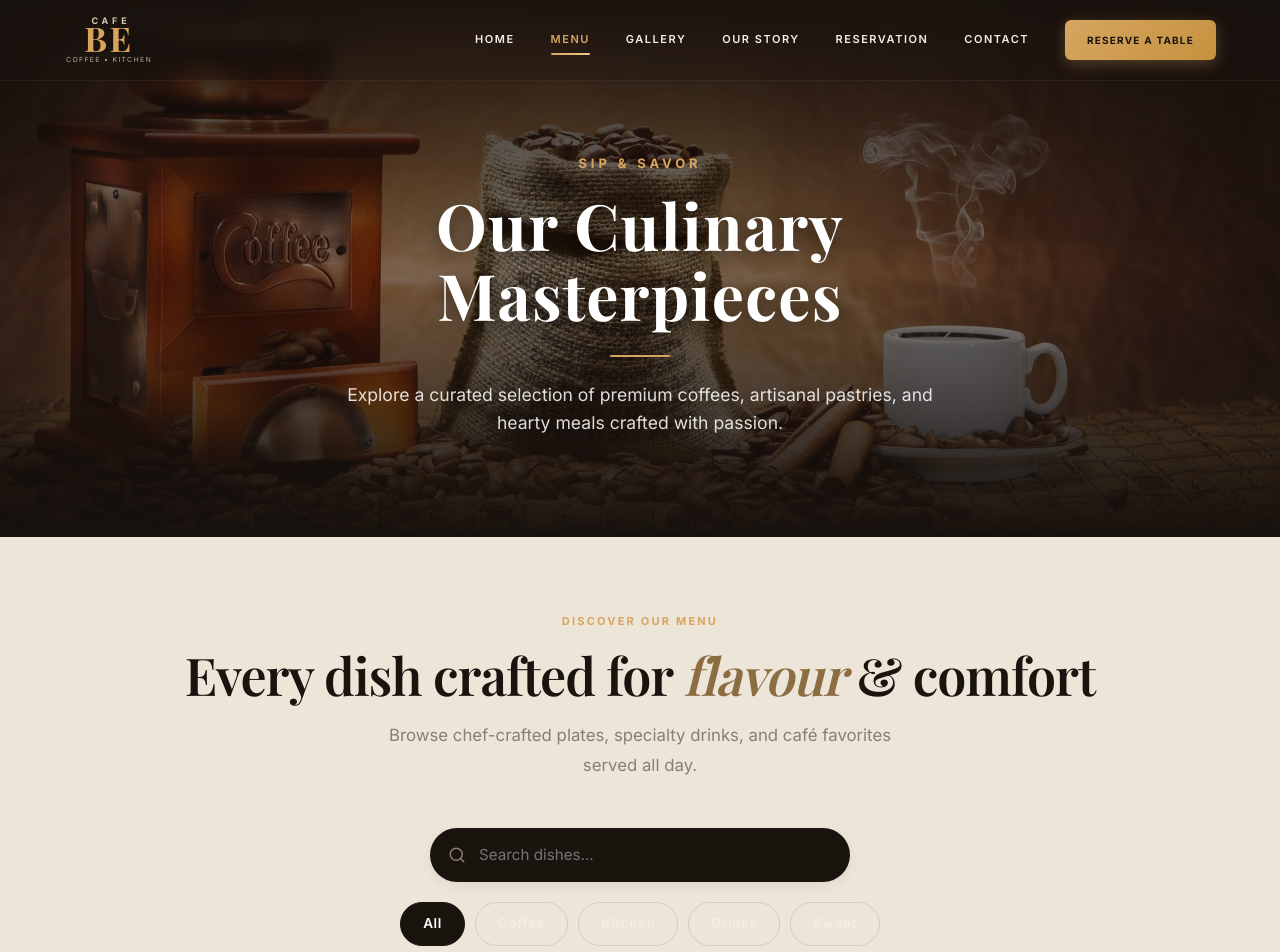
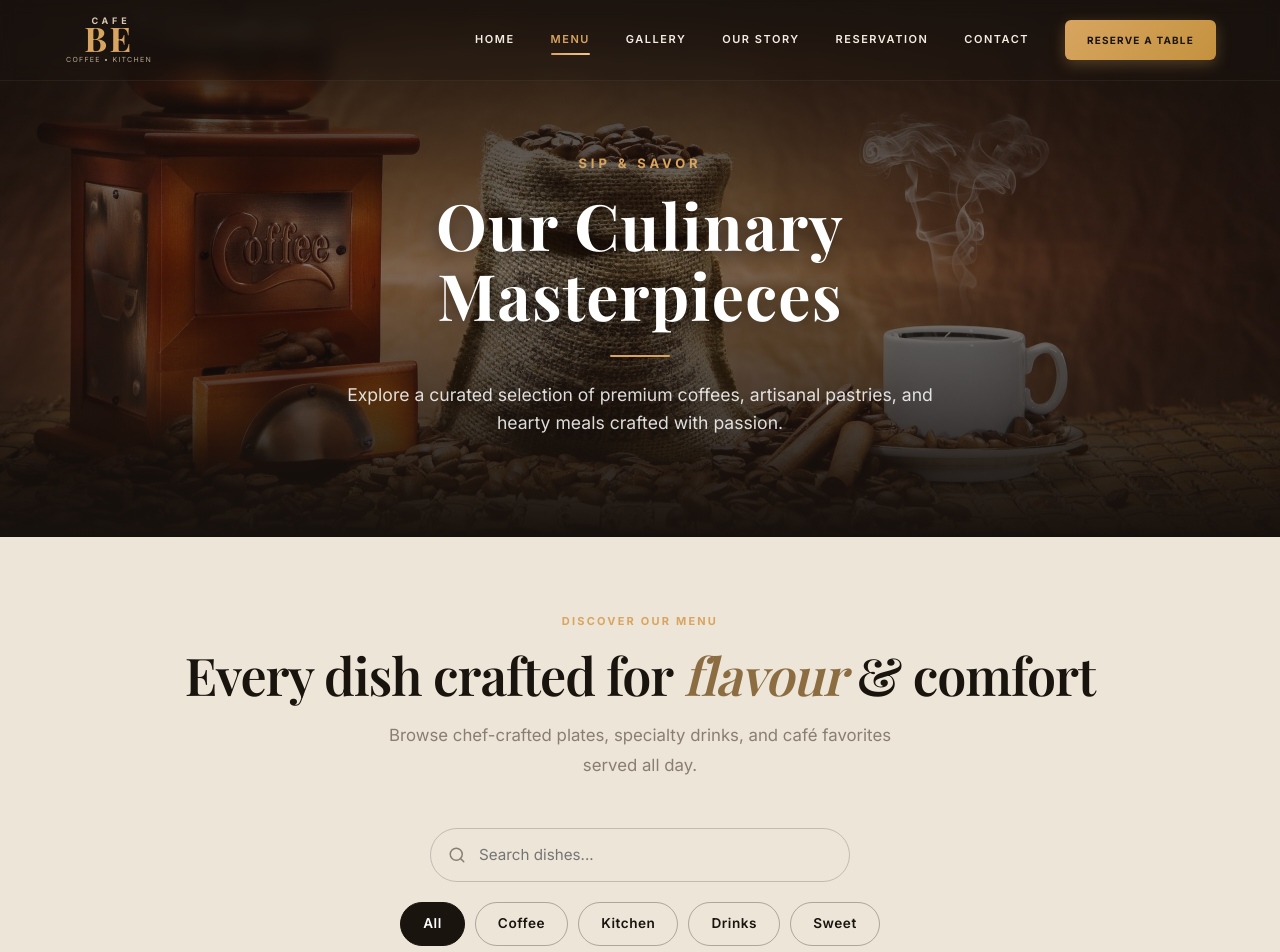
Before and after one commit to vijaybhivagade14-commits/CafeBe-Web26, a React (Create React App) app: page /menu in a window 1280 px wide. Shown: the top 952 px of the page. Built offline with nearby package versions, Linux system fonts and the light colour scheme; a web font is replaced by a local one.

Commit message:
Updated the search and menu section

```diff
--- a/src/components/Menu.module.css
+++ b/src/components/Menu.module.css
@@ -67,12 +67,13 @@
 .searchInput {
   width: 100%;
   padding: 14px 44px 14px 48px;
-  border: 1px solid rgba(26, 20, 15, 0.1);
+  border: 1px solid rgba(26, 20, 15, 0.2);
   border-radius: var(--radius-full);
-  background: var(--color-dark);
+  background: transparent; /* Changed from #ffffff to transparent */
+  color: var(--color-dark);
   font-size: 0.95rem;
   transition: all var(--transition-base);
-  box-shadow: var(--shadow-sm);
+  box-shadow: none; /* Removed shadow so it blends perfectly */
 }
 
 .searchInput:focus {
@@ -105,9 +106,9 @@
 .tab {
   padding: 10px 22px;
   border-radius: var(--radius-full);
-  border: 1px solid rgba(26, 20, 15, 0.12);
+  border: 1px solid rgba(26, 20, 15, 0.3);
   background: transparent;
-  color: var(--color-text-light);
+  color: var(--color-dark);
   font-size: 0.85rem;
   font-weight: 600;
   letter-spacing: 0.04em;
@@ -116,8 +117,9 @@
 }
 
 .tab:hover {
-  border-color: var(--color-gold);
-  color: var(--color-gold-dim);
+  border-color: var(--color-dark);
+  background: rgba(26, 20, 15, 0.05);
+  color: var(--color-dark);
 }
 
 .tabActive {
@@ -257,7 +259,8 @@
 }
 
 .detailedCard:hover {
-  background: #ffffff;
+  background: rgba(26, 20, 15, 0.03);
+  /* Halka sa brownish tint */
   border-color: rgba(216, 165, 97, 0.2);
   box-shadow: 0 10px 30px rgba(0, 0, 0, 0.05);
   transform: translateY(-2px);
```
